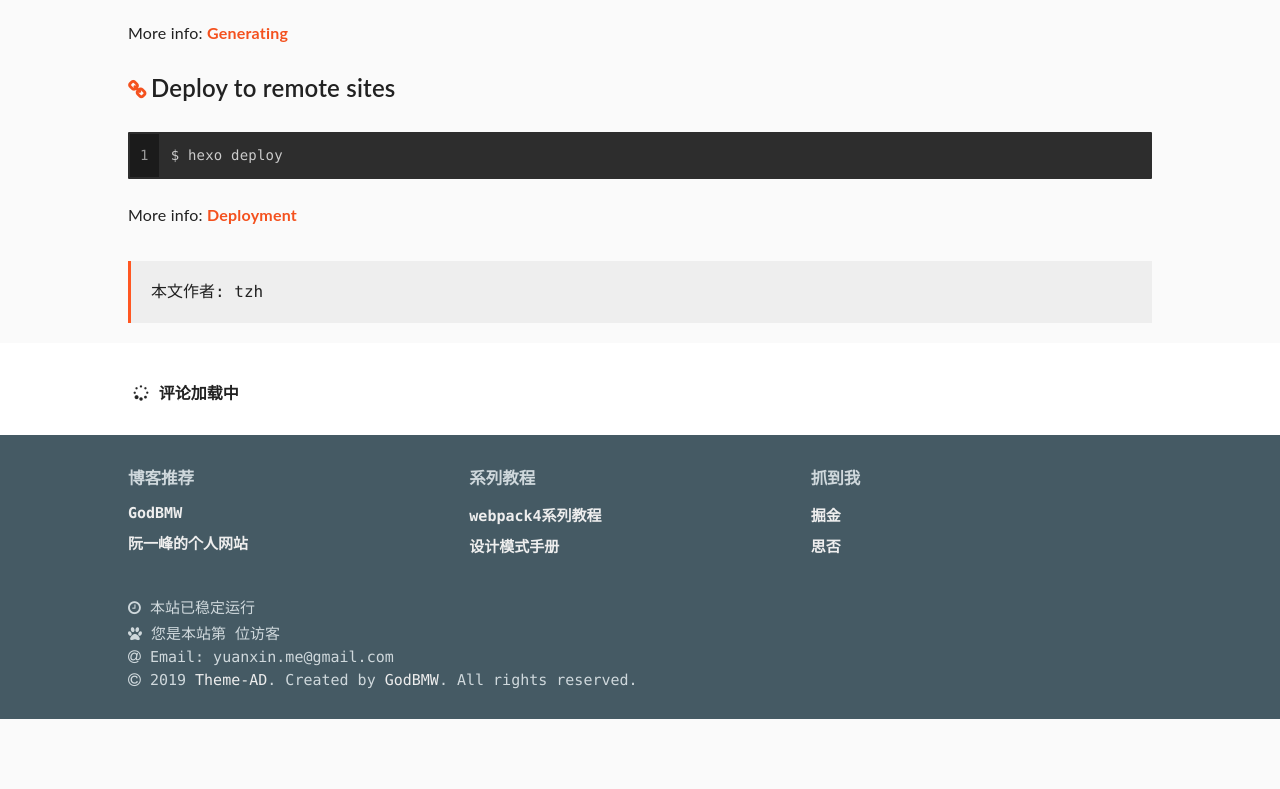
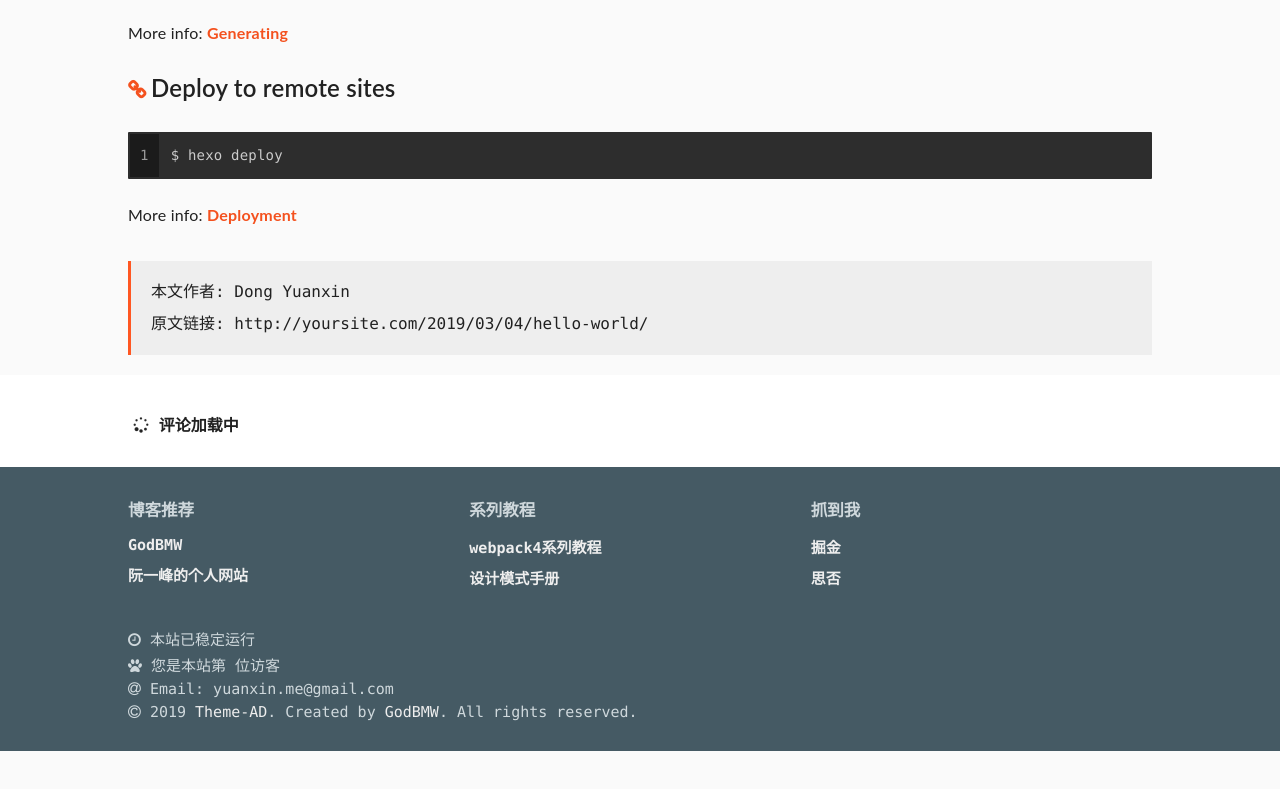
Before and after one commit to tzhxh/tzhxh.github.io, a plain HTML site: page 2019/03/04/hello-world/index.html in a window 1280 px wide. Shown: the part 836-1625 px from the top of the page. Drawn offline with nearby package versions, Linux system fonts and the light colour scheme; some packages are replaced by stand-ins of ours.

Commit message:
Site updated: 2019-03-04 22:29:35

```diff
--- a/2019/03/04/hello-world/index.html
+++ b/2019/03/04/hello-world/index.html
@@ -3,7 +3,7 @@
 
 <head><meta name="generator" content="Hexo 3.8.0">
   <meta charset="utf-8">
-  <meta name="author" content="tzh">
+  <meta name="author" content="Dong Yuanxin">
 
 
   <title>Hello World | Hello World</title>
@@ -40,7 +40,7 @@
     passwords: [],
     is_post: true,
     lock: false,
-    author: "tzh",
+    author: "Dong Yuanxin",
     share: {"twitter":true,"facebook":true,"weibo":true,"qq":true,"wechat":true},
     mathjax: true,
     page_type: ""
@@ -140,7 +140,12 @@
 </aside>
 
     <aside class="passage-copyright">
-      <div>本文作者: tzh</div>
+      <div>本文作者: Dong Yuanxin</div>
+
+        <div>
+          原文链接:
+          <a href target="_blank">http://yoursite.com/2019/03/04/hello-world/</a>
+        </div>
 
       <div>
 
```
Also changed, not shown: archives/2019/03/index.html (+2 -2 lines), archives/2019/index.html (+2 -2 lines), archives/index.html (+2 -2 lines), index.html (+2 -2 lines).
